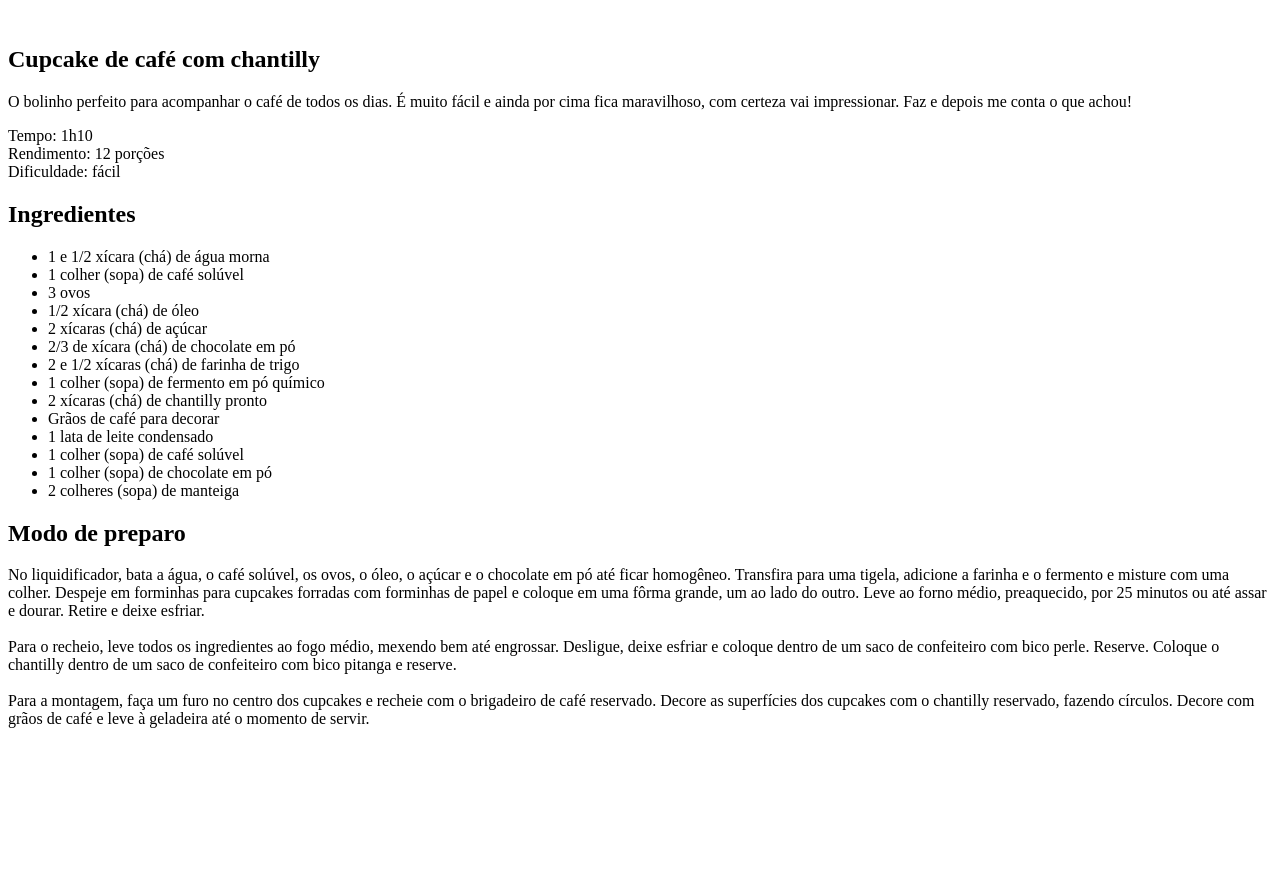
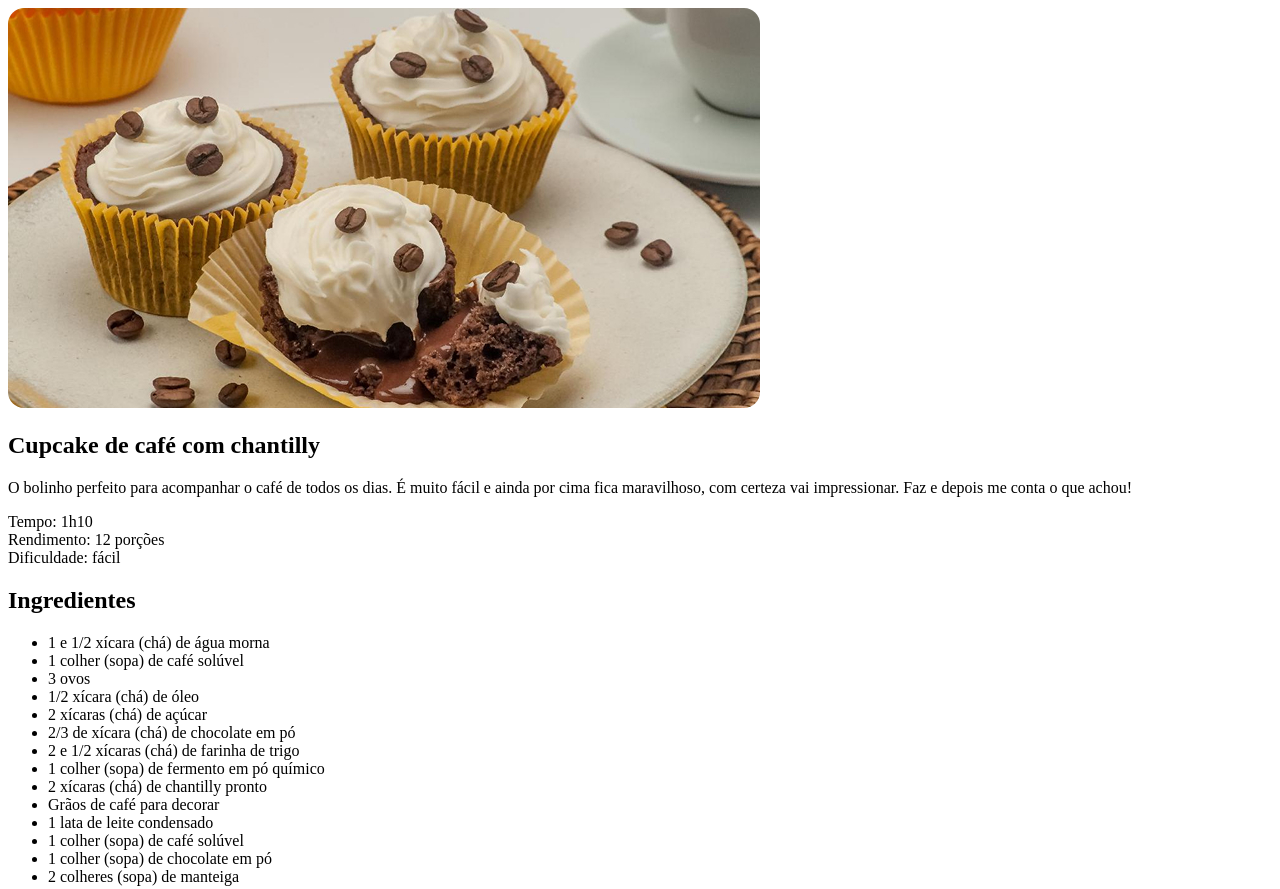
Before and after one commit to Leyvison-Menezes/Pagina-de-Receita, a plain HTML site: page index.html in a window 1280 px wide. Shown: the top 889 px of the page. Before the commit the page ends 800 px from the top, so only its background shows below. Drawn offline with Linux system fonts and the light colour scheme.

Commit message:
introduzindo css e imagens

```diff
--- a/index.html
+++ b/index.html
@@ -4,10 +4,12 @@
     <meta charset="UTF-8">
     <meta name="viewport" content="width=device-width, initial-scale=1.0">
     <title>Página de Receitas</title>
+
+    <link rel="stylesheet" href="style.css">
 </head>
 <body>
     <div id="page">
-        <img src="" alt="">
+        <img src="assets/main-image.jpg" alt="imagem de um cupcake">
         <main>
             <section id="about">
                 <h1>Cupcake de café com chantilly</h1>
--- /dev/null
+++ b/style.css
@@ -0,0 +1,3 @@
+img{
+    border-radius: 16px;
+}
```
Also changed, not shown: assets/Página de receita.jpg (added), assets/main-image.jpg (added).
